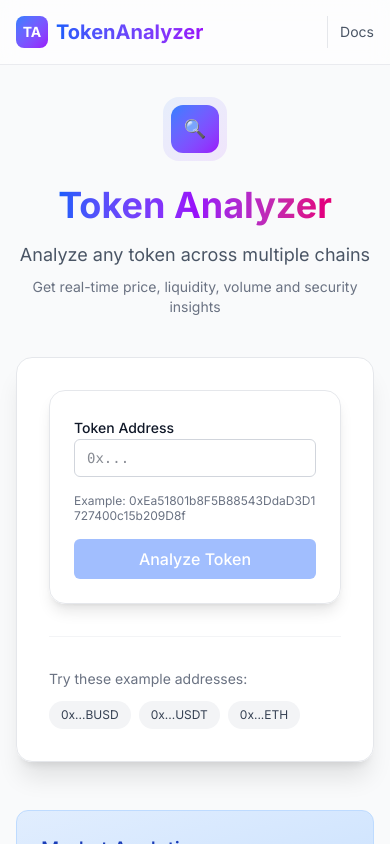
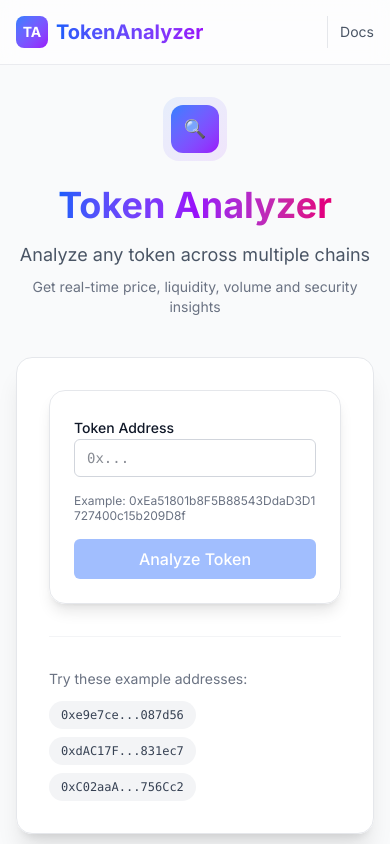
Before and after one commit to milevskidarko/tokenApp, a Next.js app: page / in a window 390 px wide. Shown: the top 844 px of the page. Built offline with nearby package versions, Linux system fonts and the light colour scheme.

Commit message:
fix: mobile select width, autofill example, TokenSearch event typing

```diff
--- a/src/app/page.tsx
+++ b/src/app/page.tsx
@@ -34,13 +34,21 @@ export default function Home() {
               Try these example addresses:
             </p>
             <div className="flex flex-wrap gap-2">
-              {["0x...BUSD", "0x...USDT", "0x...ETH"].map((example, idx) => (
+              {/* Example buttons now use a custom event to update TokenSearch state */}
+              {[
+                { label: "BUSD", address: "0xe9e7cea3dedca5984780bafc599bd69add087d56" },
+                { label: "USDT", address: "0xdAC17F958D2ee523a2206206994597C13D831ec7" },
+                { label: "WETH", address: "0xC02aaA39b223FE8D0A0e5C4F27eAD9083C756Cc2" }
+              ].map((example, idx) => (
                 <button
                   key={idx}
-                  className="px-3 py-1.5 text-xs rounded-full bg-gray-100 dark:bg-gray-800 text-gray-700 dark:text-gray-300 hover:bg-gray-200 dark:hover:bg-gray-700 transition-colors"
-                  onClick={() => {/* Add example handler */ }}
+                  className="px-3 py-1.5 text-xs rounded-full bg-gray-100 dark:bg-gray-800 text-gray-700 dark:text-gray-300 hover:bg-gray-200 dark:hover:bg-gray-700 transition-colors font-mono"
+                  onClick={() => {
+                    window.dispatchEvent(new CustomEvent('fillTokenAddress', { detail: example.address }));
+                  }}
+                  title={example.label}
                 >
-                  {example}
+                  {example.address.slice(0, 8)}...{example.address.slice(-6)}
                 </button>
               ))}
             </div>
--- a/src/components/TokenPageClient.tsx
+++ b/src/components/TokenPageClient.tsx
@@ -124,12 +124,12 @@ const TokenPageClient: React.FC<TokenPageClientProps> = ({ tokenAddress }) => {
               </div>
 
               {dex?.pairs && dex.pairs.length > 1 && (
-                <div className="flex items-center gap-3">
+                <div className="flex flex-col sm:flex-row sm:items-center gap-3 w-full">
                   <span className="text-sm text-gray-600 dark:text-gray-400">Pair:</span>
                   <select
                     value={activePairIndex}
                     onChange={(e) => setActivePairIndex(Number(e.target.value))}
-                    className="px-4 py-2 rounded-lg border border-gray-300 dark:border-gray-600 bg-white dark:bg-gray-800 text-gray-900 dark:text-gray-200 text-sm focus:ring-2 focus:ring-blue-500 focus:border-transparent outline-none transition-all"
+                    className="w-full sm:w-auto px-4 py-2 rounded-lg border border-gray-300 dark:border-gray-600 bg-white dark:bg-gray-800 text-gray-900 dark:text-gray-200 text-sm focus:ring-2 focus:ring-blue-500 focus:border-transparent outline-none transition-all"
                   >
                     {dex.pairs.map((p: {
                       pairAddress?: string;
--- a/src/components/TokenSearch.tsx
+++ b/src/components/TokenSearch.tsx
@@ -1,15 +1,26 @@
 "use client";
 
-import React, { useState } from "react";
+import React, { useEffect, useState } from "react";
 import { useRouter } from "next/navigation";
 
 const isValidTokenAddress = (tokenAddress: string) =>
     /^0x[a-fA-F0-9]{40}$/.test(tokenAddress);
 
+
 const TokenSearch: React.FC = () => {
     const [tokenAddress, setTokenAddress] = useState("");
     const [touched, setTouched] = useState(false);
     const router = useRouter();
+
+    useEffect(() => {
+        const handler = (e: Event) => {
+            const customEvent = e as CustomEvent;
+            setTokenAddress(customEvent.detail);
+            setTouched(true);
+        };
+        window.addEventListener('fillTokenAddress', handler);
+        return () => window.removeEventListener('fillTokenAddress', handler);
+    }, []);
 
     const handleSubmit = (e: React.FormEvent) => {
         e.preventDefault();
```
